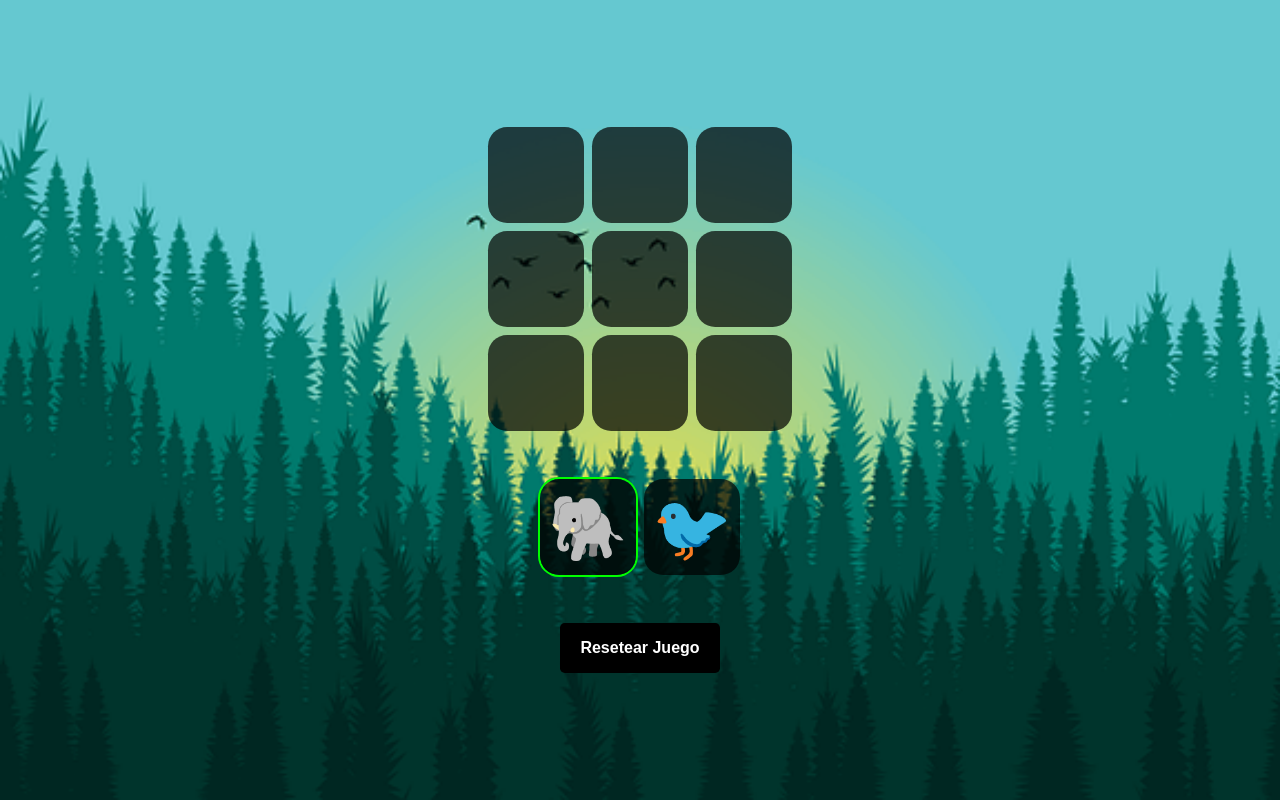
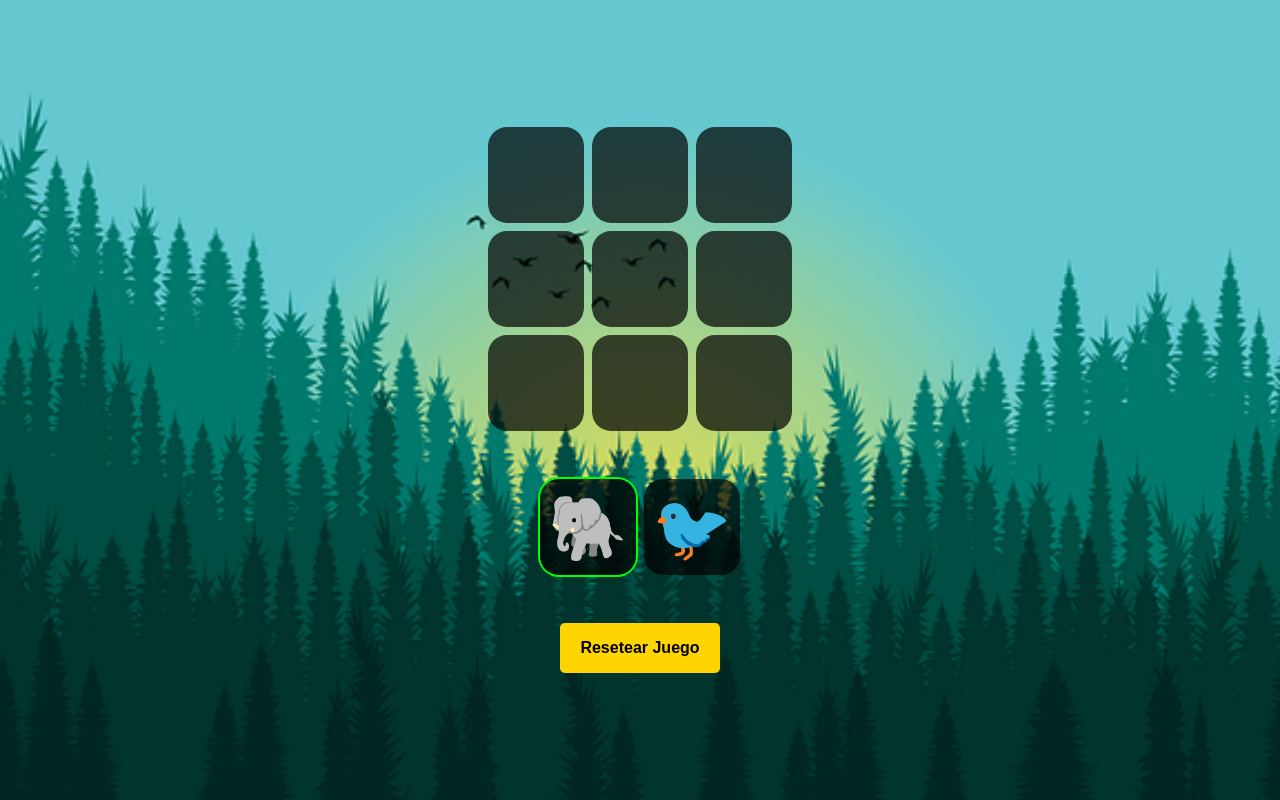
Before and after one commit to jorgeabf/tres-en-raya, a React (Vite) app: page / in a window 1280 px wide. Built offline with nearby package versions, Linux system fonts and the light colour scheme.

Commit message:
Update package dependencies

```diff
--- a/src/App.css
+++ b/src/App.css
@@ -71,7 +71,7 @@
   border-radius: 0.3em;
   font-size: inherit;
   font-weight: bold;
-  background-color: black;
+  background-color: hsl(50, 100%, 50%);
   cursor: pointer;
-  color: white;
+  color: black;
 }
```
Also changed, not shown: package.json (+8 -8 lines), 1 other file (tests, documents, lock files or other folders).
